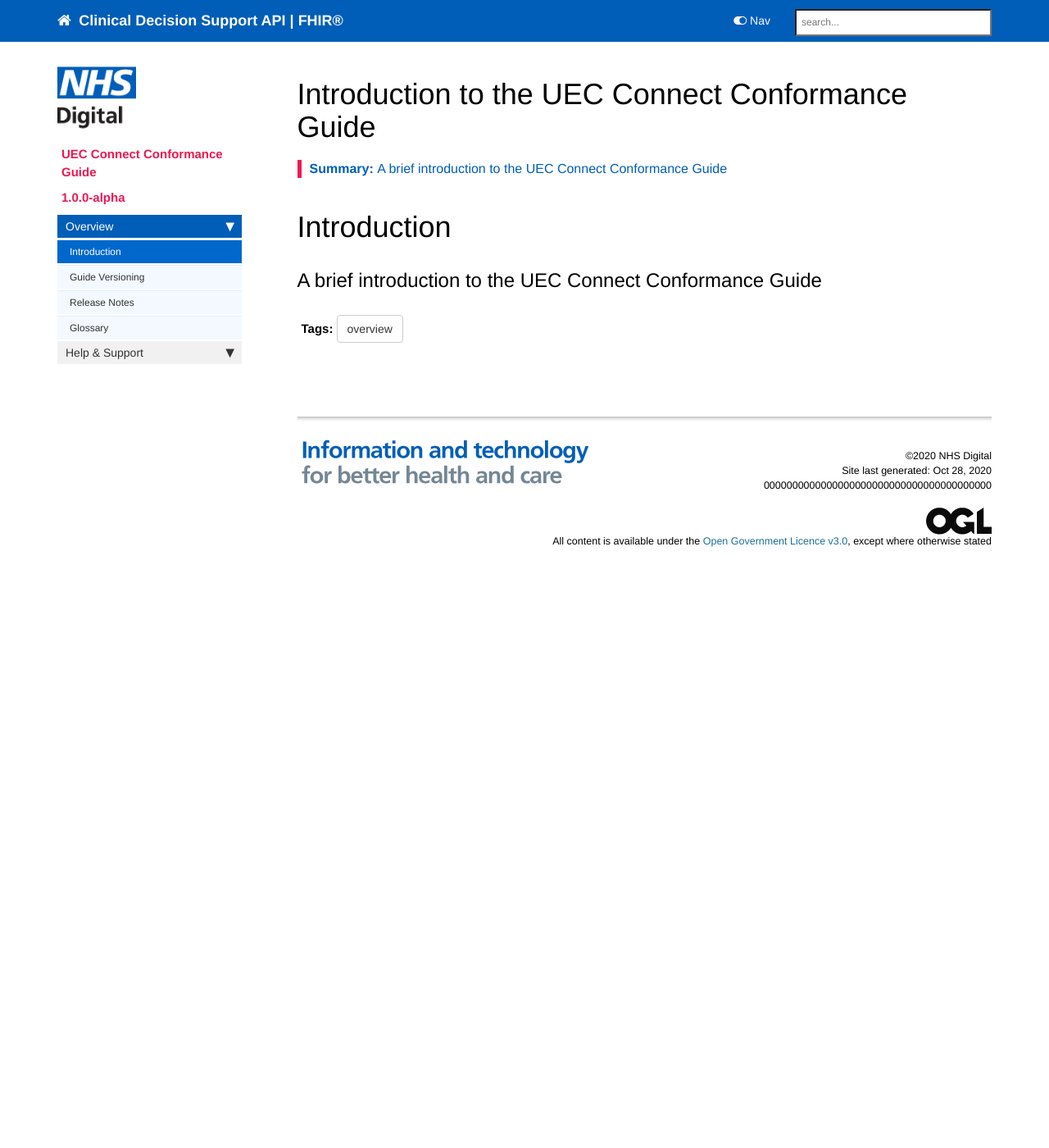
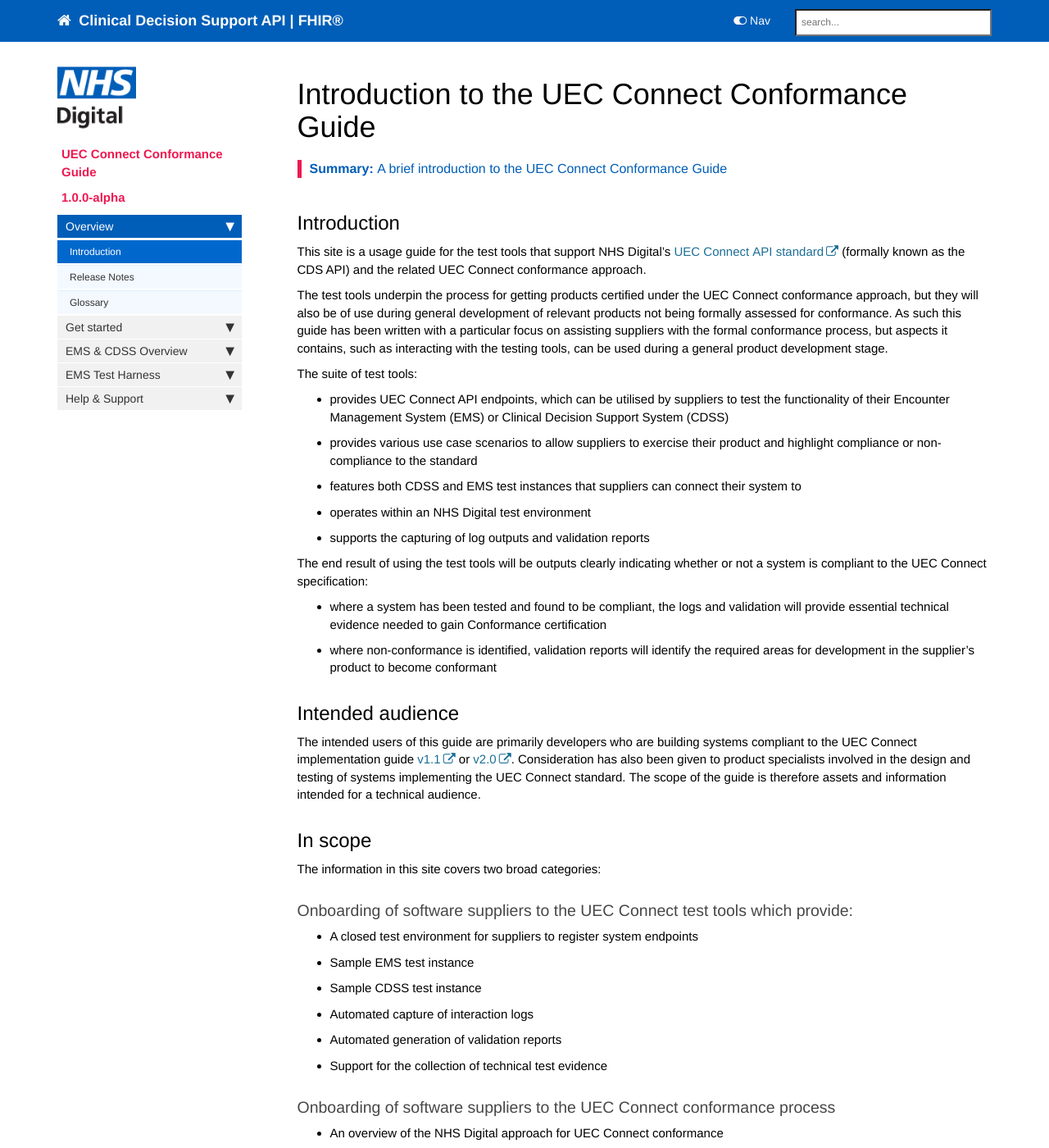
Before and after one commit to UECIT/uec-connect-conformance-guide, a Jekyll site: the page built from index.md, in a window 1280 px wide and 1400 px high. Shown: the whole window at 82% size. Built offline with Jekyll 4.4.1, drawn with Linux system fonts in a browser that asks for light colours; nearby versions of some CDN libraries; our own code applies the rules of GitHub Pages for plain Markdown files; comment, search, counter and statistics services are not loaded; some of the changed text lies outside the part shown.

Commit message:
home page

```diff
--- a/Gemfile
+++ b/Gemfile
@@ -1,4 +1,4 @@
-source "https://rubygems.org"
+source "http://rubygems.org"
 
 # gem "rails"
 if Gem.win_platform?
--- a/index.md
+++ b/index.md
@@ -8,54 +8,70 @@ toc: false
 summary: A brief introduction to the UEC Connect Conformance Guide
 ---
 
-# Introduction #
+## Introduction
 
-## A brief introduction to the UEC Connect Conformance Guide
+This site is a usage guide for the test tools that support NHS Digital's [UEC Connect API standard](https://developer.nhs.uk/apis/cds-api/) (formally known as the CDS API) and the related UEC Connect conformance approach.
 
-<!-- ## Background ##
+The test tools underpin the process for getting products certified under the UEC Connect conformance approach, but they will also be of use during general development of relevant products not being formally assessed for conformance. As such this guide has been written with a particular focus on assisting suppliers with the formal conformance process, but aspects it contains, such as interacting with the testing tools, can be used during a general product development stage.
 
-This Clinical Decision Support (CDS) RESTful FHIR STU3 ‘Read Only’ API implementation guide supports the initiatives set out by the [UEC Digital Integration Programme](https://digital.nhs.uk/about-nhs-digital/our-work/transforming-health-and-care-through-technology/urgent-and-emergency-care-domain-b/urgent-and-emergency-care-digital-integration).
+The suite of test tools:
 
-The UEC Digital Integration Programme supports the delivery of the key recommendations and drivers for change that resulted from a number of NHS strategies, policies, frameworks and reviews, including the [National Information Board (NIB) Health and Care 2020 framework]( https://www.gov.uk/government/publications/personalised-health-and-care-2020),
-the [Urgent and Emergency Care Review](https://www.england.nhs.uk/wp-content/uploads/2015/06/trans-uec.pdf), and the [Five Year Forward View](https://www.england.nhs.uk/five-year-forward-view/). To achieve the transformation of Urgent and Emergency Care, patients must be directed to or connected with the right service to meet their needs and not be sent or conveyed to high end dispositions such as Accident and Emergency or GPs, unless absolutely necessary.
+*   provides UEC Connect API endpoints, which can be utilised by suppliers to test the functionality of their Encounter Management System (EMS) or Clinical Decision Support System (CDSS)
+*   provides various use case scenarios to allow suppliers to exercise their product and highlight compliance or non-compliance to the standard
+*   features both CDSS and EMS test instances that suppliers can connect their system to
+*   operates within an NHS Digital test environment
+*   supports the capturing of log outputs and validation reports
 
-## In Scope ##
-This guide covers self-triage, triage of patients by non-clinical staff and triage of patients by clinicians. This guide is intended for use by developers who are making systems compliant with the guide.
+The end result of using the test tools will be outputs clearly indicating whether or not a system is compliant to the UEC Connect specification:
 
-The Implementation Guide is based on initial discovery work, which informs the 1.1.0-alpha version of the Guide. The scope is expected to increase with more discovery work and as use cases are developed. Future versions of this Guide will include those updates as they are developed. Any resources not specifically mentioned in this Guide will follow the [HL7 FHIR STU3 guidance](https://www.hl7.org/fhir/stu3/index.html), with the noted exceptions of the [Encounter](https://fhir.hl7.org.uk/STU3/StructureDefinition/CareConnect-Encounter-1) and [Patient](https://fhir.hl7.org.uk/STU3/StructureDefinition/CareConnect-Patient-1) resources, which follow CareConnect guidance as of V1.1.0.
+*   where a system has been tested and found to be compliant, the logs and validation will provide essential technical evidence needed to gain Conformance certification
+*   where non-conformance is identified, validation reports will identify the required areas for development in the supplier’s product to become conformant
 
-As of V1.1.0-alpha the solution has been amended so that all assertions must be observations.
+## Intended audience
 
-## Out of Scope ##
-### Profiles and Value Sets ###
-Profiles for the resources in this Implementation Guide are not included in the scope of 1.1.0-alpha. These are being developed and will be added to the Guide as they become available. As a result, value sets are also not part of the Guide in this version.
+The intended users of this guide are primarily developers who are building systems compliant to the UEC Connect implementation guide [v1.1](https://developer.nhs.uk/apis/cds-api-1-1-0/) or [v2.0](https://developer.nhs.uk/apis/cds-api-2-0-0/). Consideration has also been given to product specialists involved in the design and testing of systems implementing the UEC Connect standard. The scope of the guide is therefore assets and information intended for a technical audience.
 
-### Examples ###
-Normative example messages and resources are not included in this version of the Implementation Guide but will be added when available.
+## In scope
 
-### Patient Identification ###
-Identification of patients (such as through Personal Demographic Service) is outside of the scope of this Guide. Patients MAY be identified through PDS trace or similar, but this process is not in the scope of this Guide.
+The information in this site covers two broad categories:
 
-### Use Cases ###
-Use cases for the CDS API are not included in this Implementation Guide. These will be added when available.
+### Onboarding of software suppliers to the UEC Connect test tools which provide:
 
-The following technical area is specifically excluded:
-* Assurance and system accreditation
+*   A closed test environment for suppliers to register system endpoints
+*   Sample EMS test instance
+*   Sample CDSS test instance
+*   Automated capture of interaction logs
+*   Automated generation of validation reports
+*   Support for the collection of technical test evidence
 
-### Group triage of patients ###
-All published guidance in this version of the Implementation Guide is in reference to the triage of a single patient. Group triage of patients is out of scope.
+### Onboarding of software suppliers to the UEC Connect conformance process
 
-### Sourcing of medical records ###
-Methods for sourcing medical records are out of scope of the Implementation Guide.
+*   An overview of the NHS Digital approach for UEC Connect conformance
+*   UEC Connect conformance risk log
+*   Test cases for validating key API functionality
+*   Clinical Scenarios built in to the sample CDSS instance
+*   Applying for conformance certification
 
-### note element ###
-The note element appears in several resources in scope of the CDS API. A general view has been taken that notes made by EMS users are not taken into consideration by the CDSS. If there is information to be communicated, it MUST be communicated in a structured form. This is to reduce the risk of inappropriate triage due to end users assuming notes will be considered. Accordingly, the note element where it occurs MUST NOT be populated.
+## Out of scope
 
+### Implementation guidance
 
-### De-scoped resources ###
-- ProcedureRequest has been removed as of V1.1.0-alpha and will therefore follow [HL7 FHIR STU3](https://www.hl7.org/fhir/stu3/index.html) guidance.
-- CareConnect guidance will be used for [Encounter](https://nhsconnect.github.io/CareConnectAPI/api_workflow_encounter.html) and [Patient](https://nhsconnect.github.io/CareConnectAPI/api_entity_patient.html) resources, and therefore our guidance pages on these resources have been unpublished as of V1.1.0-alpha.
+The primary source of UEC Connect implementation guidance is within the [Implementation Guide](https://developer.nhs.uk/apis/cds-api-2-0-0/). This guide is restricted to user guidance for the test tooling and to support system suppliers through the conformance process.
 
+### Example messages
 
-## Note for Implementers ##
-This specification is issued as an alpha, and we welcome feedback (see [Communication Channels](support_communications.html) for ways to contact us) on the specification. -->
+Normative example messages and resources are not included in this version of the usage guide but will be added when available.
+
+## Useful Links
+
+*   UEC Connect test tools: Quick start guide for EMS and CDSS suppliers
+*   [EMS Test Harness - User Interface](https://ems-ui.uec-connect.nhs.uk/)(account required)
+*   [Open Test MAIT Portal](http://192.168.128.17/Account/Login.aspx) (VPN required)
+*   [UEC Connect Implementation Guide v1.1]((https://developer.nhs.uk/apis/cds-api-1-1-0/))
+*   [UEC Connect Implementation Guide v2.0]((https://developer.nhs.uk/apis/cds-api-2-0-0/))
+*   [Solution Concepts](https://developer.nhs.uk/apis/cds-api-2-0-0/overview_concepts.html)
+*   [Solution Interactions](https://developer.nhs.uk/apis/cds-api-2-0-0/solution_interactions.html)
+
+## Note for Implementers
+
+This guide is issued as an alpha, and we welcome feedback (see Communication Channels for ways to contact us) on the guide and suggestions for improvement.
```
Also changed, not shown: _data/sidebars/overview_sidebar.yml (+60 -12 lines).
